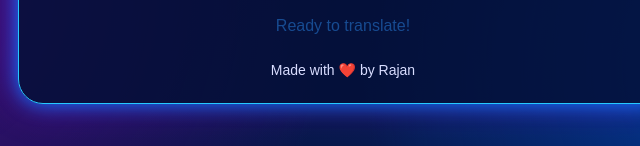
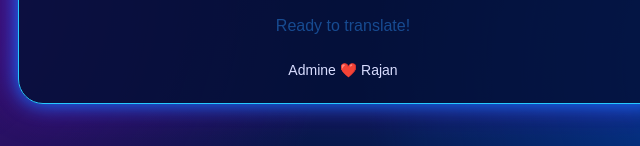
Before and after one commit to kambojrajankamboj001/rajan-ai-translator, a plain HTML site: page index.html in a window 1280 px wide. Shown: the part 976-1122 px from the top of the page, 297-937 px from the left. Drawn offline with Linux system fonts and the light colour scheme; no server answers.

Commit message:
Update footer text in index.html

```diff
--- a/index.html
+++ b/index.html
@@ -172,7 +172,7 @@
 
   <p id="status" role="status">Ready to translate!</p>
 
-  <footer>Made with ❤️ by Rajan</footer>
+  <footer>Admine ❤️  Rajan</footer>
 
 </div>
 
```
